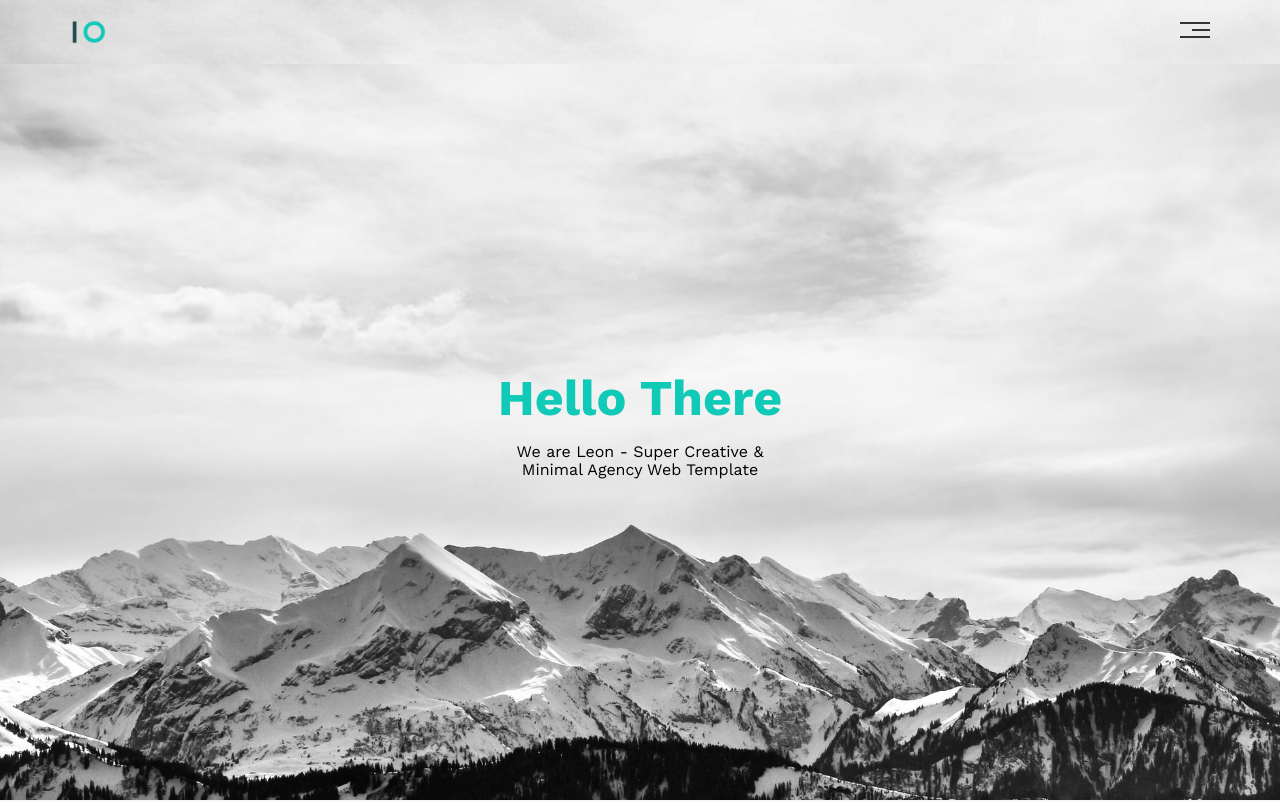
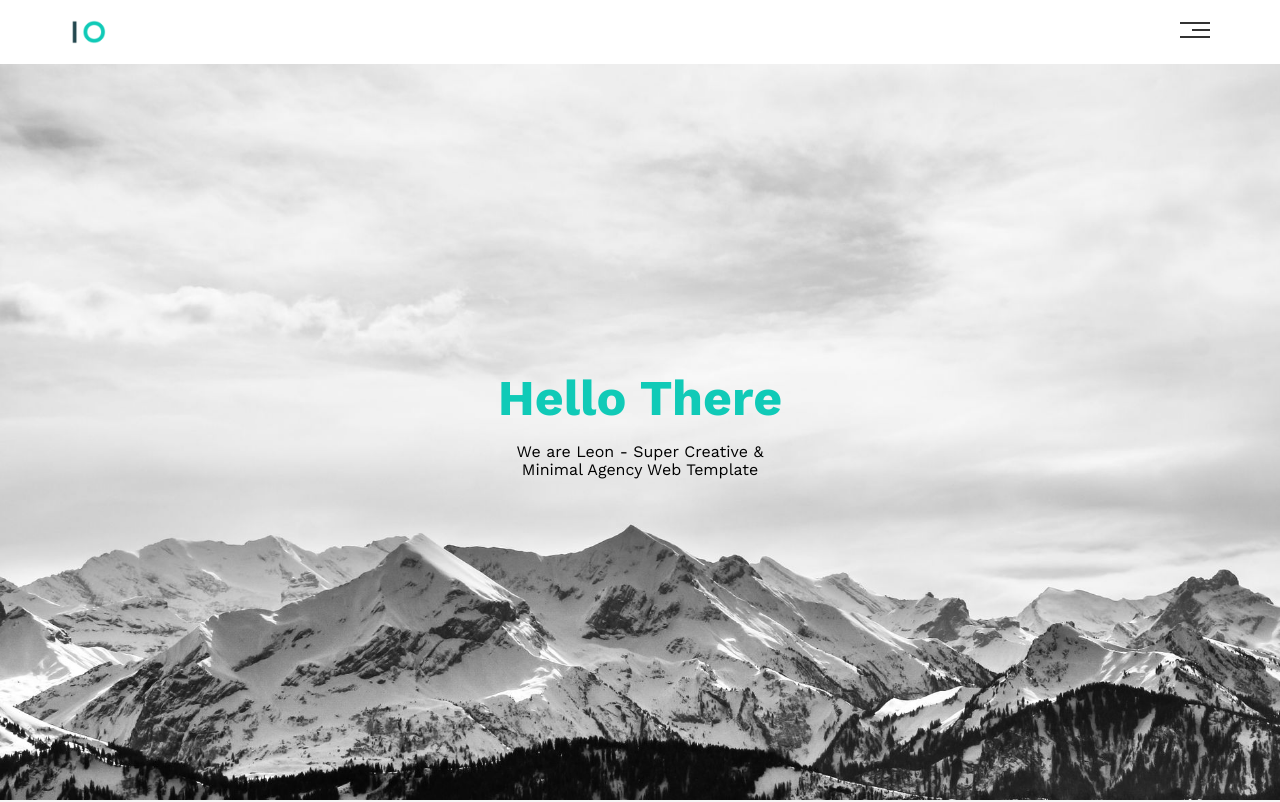
Before and after one commit to ElsayedHossny/leon-project, a plain HTML site: page index.html in a window 1280 px wide. Shown: the top 802 px of the page. Drawn offline with nearby package versions, Linux system fonts and the light colour scheme; a web font is replaced by a local one.

Commit message:
Update leon.css

```diff
--- a/css/leon.css
+++ b/css/leon.css
@@ -64,7 +64,6 @@ body {
 /* start header */
 .header {
     padding: 20px;
-        background: url(/images/landing.jpg);
 }
 
 .header .container {
```
